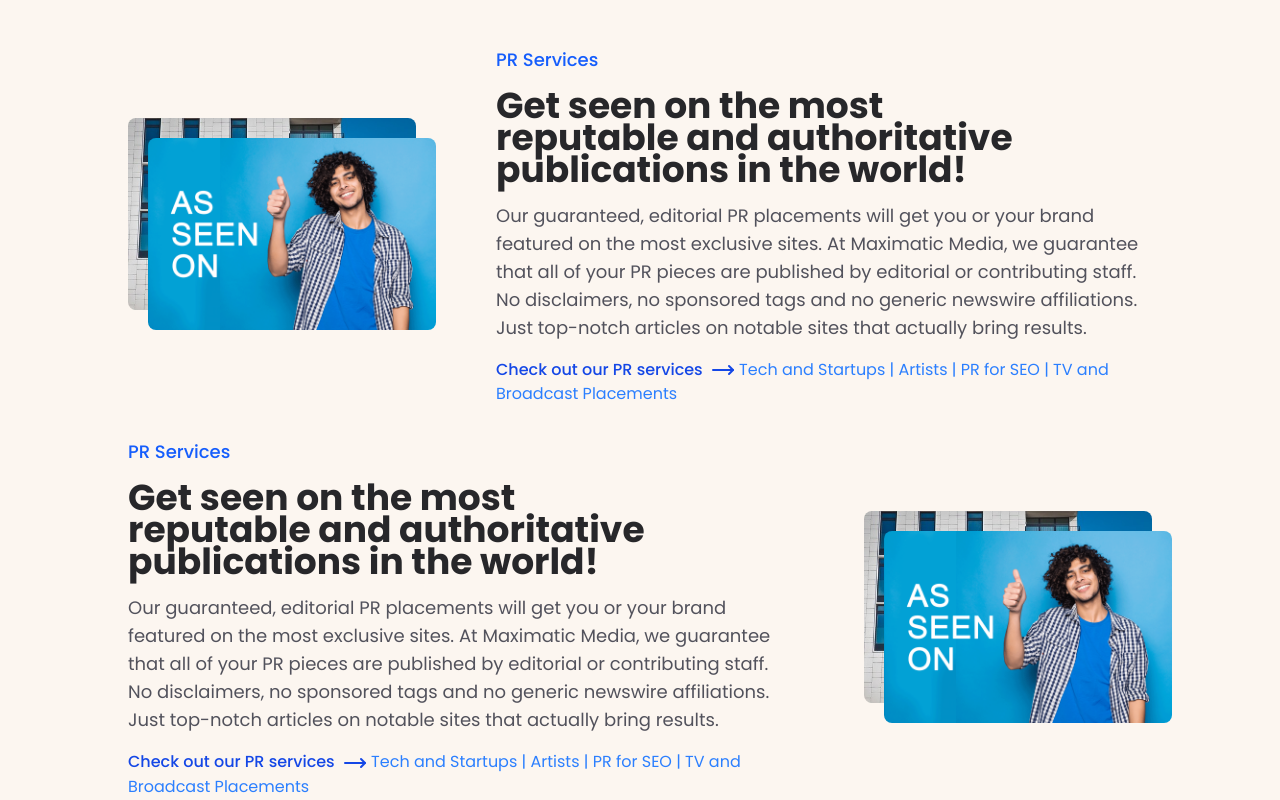
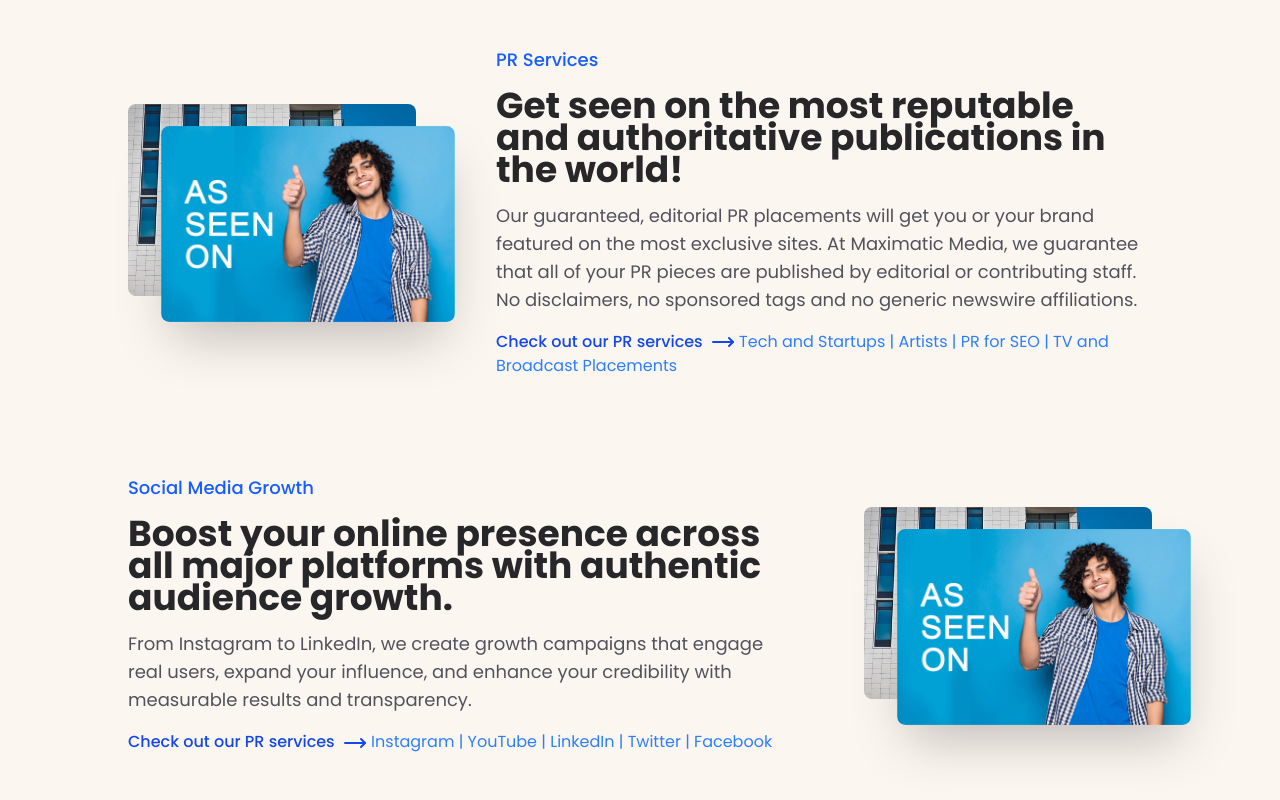
Before and after one commit to PankajGaikwad5/social-edge, a Next.js app: page / in a window 1280 px wide. Shown: the part 2260-3060 px from the top of the page. Built offline with nearby package versions, Linux system fonts and the light colour scheme.

Commit message:
style: update Footer logo source and adjust layout; refactor Temp component for improved animation and section rendering

```diff
--- a/app/components/Footer.jsx
+++ b/app/components/Footer.jsx
@@ -27,9 +27,9 @@ function Footer() {
                 className='scale-50 -ml-20'
               />
             </div>
-            <div className='w-full flex justify-start max-w-[10rem] -mt-5'>
+            <div className='w-full flex justify-start max-w-[10rem] -mt-5 -ml-5'>
               <img
-                src='https://maximaticmedia.com/wp-content/uploads/2022/12/1200px-Escrow_com_logo-1.png'
+                src='https://maximaticmedia.com/wp-content/uploads/2022/12/1200px-Escrow_com_logo-1-980x311.png'
                 alt=''
                 className=''
               />
--- a/components/Temp.jsx
+++ b/components/Temp.jsx
@@ -1,136 +1,126 @@
 'use client';
-import React from 'react';
 import { useEffect, useRef } from 'react';
+import Image from 'next/image';
 import { MoveRight } from 'lucide-react';
-import Image from 'next/image';
 
-function Temp() {
-  const floatingRef = useRef(null);
-  const floatingRef2 = useRef(null);
+export default function Temp() {
+  const floatingRefs = [useRef(null), useRef(null)];
+  const currentYs = [useRef(0), useRef(0)];
 
   useEffect(() => {
-    const handleScroll = () => {
+    let requestId;
+
+    const animate = () => {
       const scrollY = window.scrollY;
-      const floatOffset = Math.sin(scrollY * 0.01) * 6;
 
-      if (floatingRef.current)
-        floatingRef.current.style.transform = `translateY(${floatOffset}px)`;
+      floatingRefs.forEach((ref, i) => {
+        const targetY = Math.sin(scrollY * 0.01) * -60;
+        currentYs[i].current += (targetY - currentYs[i].current) * 0.1;
+        const transform = `translateY(${currentYs[i].current}px)`;
 
-      if (floatingRef2.current)
-        floatingRef2.current.style.transform = `translateY(${floatOffset}px)`;
+        if (ref.current) {
+          ref.current.style.transform = transform;
+        }
+      });
+
+      requestId = requestAnimationFrame(animate);
     };
 
-    window.addEventListener('scroll', handleScroll);
-    return () => window.removeEventListener('scroll', handleScroll);
+    requestId = requestAnimationFrame(animate);
+
+    return () => cancelAnimationFrame(requestId);
   }, []);
+
+  const sections = [
+    {
+      imageOnLeft: true,
+      title: 'PR Services',
+      headline:
+        'Get seen on the most reputable and authoritative publications in the world!',
+      description:
+        'Our guaranteed, editorial PR placements will get you or your brand featured on the most exclusive sites. At Maximatic Media, we guarantee that all of your PR pieces are published by editorial or contributing staff. No disclaimers, no sponsored tags and no generic newswire affiliations.',
+      highlights:
+        'Tech and Startups | Artists | PR for SEO | TV and Broadcast Placements',
+    },
+    {
+      imageOnLeft: false, // Reversed layout
+      title: 'Social Media Growth',
+      headline:
+        'Boost your online presence across all major platforms with authentic audience growth.',
+      description:
+        'From Instagram to LinkedIn, we create growth campaigns that engage real users, expand your influence, and enhance your credibility with measurable results and transparency.',
+      highlights: 'Instagram | YouTube | LinkedIn | Twitter | Facebook',
+    },
+  ];
+
   return (
-    <div className='w-full py-20 bg-[#fcf6f0] flex flex-col space-y-8 px-6 md:px-20 justify-center items-center'>
-      <div className=' w-full grid grid-cols-1 md:grid-cols-3 gap-8 md:gap-20 max-w-5xl items-center'>
-        {/* Floating Image on Left */}
-        <div className='order-1 md:order-none flex justify-center'>
+    <div className='w-full py-20 bg-[#fcf6f0] flex flex-col space-y-24 px-6 md:px-20 justify-center items-center'>
+      {sections.map((section, i) => {
+        const image = (
+          <div className='flex justify-center'>
             <div className='relative w-[90%] md:w-[360px] aspect-[4/3]'>
               <Image
                 src='/prservices1.jpg'
-              alt='...'
+                alt='Background'
                 width={400}
                 height={400}
                 className='rounded-md object-cover'
               />
               <div
-              ref={floatingRef}
-              className='absolute top-5 left-5 w-full h-full transition-transform duration-300 ease-in-out'
+                ref={floatingRefs[i]}
+                className='absolute top-6 left-9 w-full h-full pointer-events-none will-change-transform'
               >
                 <Image
                   src='/prservices2.png'
-                alt='...'
+                  alt='Floating'
                   width={400}
                   height={400}
-                className='rounded-md object-cover'
+                  className='rounded-md object-cover shadow-2xl scale-[1.02]'
                 />
               </div>
             </div>
           </div>
+        );
 
-        {/* Text Content on Right (2 columns span) */}
+        const text = (
           <div className='col-span-2 flex flex-col gap-4'>
-          <h4 className='text-blue-600 text-lg font-medium'>PR Services</h4>
-          <h2 className='text-4xl   font-bold text-zinc-800 leading-8'>
-            Get seen on the most <br /> reputable and authoritative publications
-            in the world!
+            <h4 className='text-blue-600 text-lg font-medium'>
+              {section.title}
+            </h4>
+            <h2 className='text-4xl font-bold text-zinc-800 leading-8'>
+              {section.headline}
             </h2>
             <p className='text-zinc-600 text-base md:text-lg'>
-            Our guaranteed, editorial PR placements will get you or your brand
-            featured on the most exclusive sites. At Maximatic Media, we
-            guarantee that all of your PR pieces are published by editorial or
-            contributing staff. No disclaimers, no sponsored tags and no generic
-            newswire affiliations. Just top-notch articles on notable sites that
-            actually bring results.
+              {section.description}
             </p>
             <p className='text-base text-zinc-700'>
               <span className='text-blue-700 font-medium'>
                 Check out our PR services <MoveRight className='inline ml-1' />
               </span>{' '}
-            <span className='text-blue-500'>
-              Tech and Startups | Artists | PR for SEO | TV and Broadcast
-              Placements
-            </span>
+              <span className='text-blue-500'>{section.highlights}</span>
             </p>
           </div>
+        );
+
+        return (
+          <div
+            key={i}
+            className='w-full grid grid-cols-1 md:grid-cols-3 gap-8 md:gap-20 max-w-5xl items-center'
+          >
+            {section.imageOnLeft ? (
+              <>
+                <div className='order-1 md:order-none'>{image}</div>
+                {text}
+              </>
+            ) : (
+              <>
+                {text}
+                <div className='order-1 md:order-none'>{image}</div>
+              </>
+            )}
           </div>
-      <div className=' w-full grid grid-cols-1 md:grid-cols-3 gap-8 md:gap-20 max-w-5xl items-center relative'>
-        {/* Text Content on Right (2 columns span) */}
-        <div className='col-span-2 flex flex-col gap-4'>
-          <h4 className='text-blue-600 text-lg font-medium'>PR Services</h4>
-          <h2 className='text-4xl   font-bold text-zinc-800 leading-8'>
-            Get seen on the most <br /> reputable and authoritative publications
-            in the world!
-          </h2>
-          <p className='text-zinc-600 text-base md:text-lg'>
-            Our guaranteed, editorial PR placements will get you or your brand
-            featured on the most exclusive sites. At Maximatic Media, we
-            guarantee that all of your PR pieces are published by editorial or
-            contributing staff. No disclaimers, no sponsored tags and no generic
-            newswire affiliations. Just top-notch articles on notable sites that
-            actually bring results.
-          </p>
-          <p className='text-base text-zinc-700'>
-            <span className='text-blue-700 font-medium'>
-              Check out our PR services <MoveRight className='inline ml-1' />
-            </span>{' '}
-            <span className='text-blue-500'>
-              Tech and Startups | Artists | PR for SEO | TV and Broadcast
-              Placements
-            </span>
-          </p>
-        </div>
-
-        {/* Floating Image on Left */}
-        <div className='order-1 md:order-none flex justify-center'>
-          <div className='relative w-[90%] md:w-[360px] aspect-[4/3]'>
-            <Image
-              src='/prservices1.jpg'
-              alt='...'
-              width={400}
-              height={400}
-              className='rounded-md object-cover'
-            />
-            <div
-              ref={floatingRef2}
-              className='absolute top-5 left-5 w-full h-full transition-transform duration-300 ease-in-out'
-            >
-              <Image
-                src='/prservices2.png'
-                alt='...'
-                width={400}
-                height={400}
-                className='rounded-md object-cover'
-              />
-            </div>
-          </div>
-        </div>
-      </div>
+        );
+      })}
     </div>
   );
 }
-
-export default Temp;
```
Lines whose indentation alone changed are shown as unchanged.
